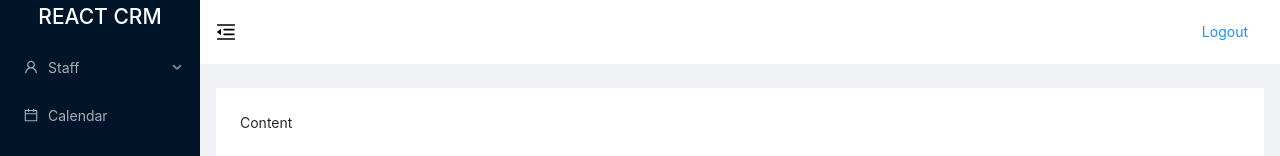
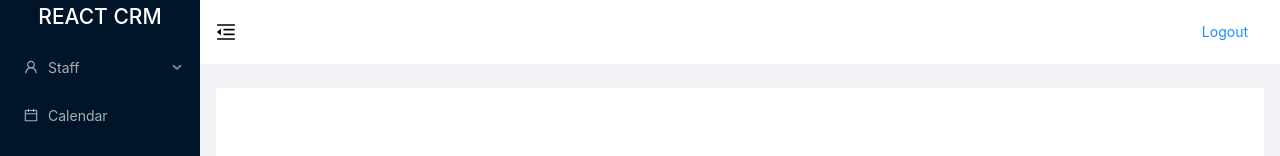
Before and after one commit to undind/crm-react, a React (Create React App) app: page /home in a window 1280 px wide. Shown: the top 156 px of the page. Built offline with nearby package versions, Linux system fonts and the light colour scheme.

Commit message:
Created new components, added some props

```diff
--- /dev/null
+++ b/src/components/Content/index.tsx
@@ -0,0 +1,21 @@
+import React, { FC } from 'react';
+import { Layout } from 'antd';
+
+const { Content } = Layout;
+
+const ContentApp: FC = ({ children }) => {
+    return (
+        <Content
+            className="site-layout-background"
+            style={{
+                margin: '24px 16px',
+                padding: 24,
+                minHeight: 280
+            }}
+        >
+            {children}
+        </Content>
+    );
+};
+
+export default ContentApp;
--- /dev/null
+++ b/src/components/Header/index.tsx
@@ -0,0 +1,26 @@
+import React, { FC } from 'react';
+import { Layout, Button } from 'antd';
+import { MenuUnfoldOutlined, MenuFoldOutlined } from '@ant-design/icons';
+
+const { Header } = Layout;
+
+type HeaderTypes = {
+    collapsed: boolean;
+    toggle: () => void;
+};
+
+const HeaderApp: FC<HeaderTypes> = ({ collapsed, toggle }) => {
+    return (
+        <Header className="site-layout-background sidebar__header" style={{ padding: 0 }}>
+            {React.createElement(collapsed ? MenuUnfoldOutlined : MenuFoldOutlined, {
+                className: 'trigger',
+                onClick: toggle
+            })}
+            <Button type="link" className="sidebar__logout">
+                Logout
+            </Button>
+        </Header>
+    );
+};
+
+export default HeaderApp;
--- /dev/null
+++ b/src/components/Section/index.tsx
@@ -0,0 +1,8 @@
+import React, { FC } from 'react';
+import { Layout } from 'antd';
+
+const Section: FC = ({ children }) => {
+    return <Layout style={{ minHeight: '100vh' }}>{children}</Layout>;
+};
+
+export default Section;
--- a/src/components/Sidebar/index.tsx
+++ b/src/components/Sidebar/index.tsx
@@ -1,28 +1,36 @@
-import "./_sidebar.scss";
-import React, { useState } from "react";
-import { Layout, Menu, Button } from "antd";
+import './_sidebar.scss';
+import React, { FC } from 'react';
+import { Layout, Menu } from 'antd';
 import {
-  MenuUnfoldOutlined,
-  MenuFoldOutlined,
     UserOutlined,
     CalendarOutlined
-} from "@ant-design/icons";
+} from '@ant-design/icons';
 
-const { Header, Content, Sider } = Layout;
+const { Sider } = Layout;
 const { SubMenu } = Menu;
 
-const Home = () => {
-  const [collapsed, setCollapsed] = useState(false);
+type SidebarTypes = {
+    collapsed: boolean
+}
 
-  const toggle = () => setCollapsed(!collapsed);
-
+const Sidebar: FC<SidebarTypes> = ({ collapsed }) => {
     return (
-    <Layout style={{ minHeight: "100vh" }}>
-      <Sider trigger={null} collapsible collapsed={collapsed}>
+        <Sider
+            trigger={null}
+            collapsible
+            collapsed={collapsed}
+            style={{
+                overflow: 'auto',
+                height: '100vh',
+                position: 'sticky',
+                top: 0,
+                left: 0
+            }}
+        >
             <div className="logo">
                 <h2>REACT CRM</h2>
             </div>
-        <Menu theme="dark" defaultSelectedKeys={["1"]} mode="inline">
+            <Menu theme="dark" defaultSelectedKeys={['1']} mode="inline">
                 <SubMenu
                     key="sub1"
                     title={
@@ -54,27 +62,7 @@ const Home = () => {
                 <Menu.Item key="9"></Menu.Item>
             </Menu>
         </Sider>
-      <Layout className="site-layout">
-        <Header className="site-layout-background sidebar__header" style={{ padding: 0 }}>
-          {React.createElement(collapsed ? MenuUnfoldOutlined : MenuFoldOutlined, {
-            className: "trigger",
-            onClick: toggle
-          })}
-          <Button type="link" className='sidebar__logout'>Logout</Button>
-        </Header>
-        <Content
-          className="site-layout-background"
-          style={{
-            margin: "24px 16px",
-            padding: 24,
-            minHeight: 280
-          }}
-        >
-          Content
-        </Content>
-      </Layout>
-    </Layout>
     );
 };
 
-export default Home;
+export default Sidebar;
--- /dev/null
+++ b/src/components/index.ts
@@ -0,0 +1,4 @@
+export { default as Sidebar } from './Sidebar';
+export { default as Section } from './Section';
+export { default as HeaderApp } from './Header';
+export { default as ContentApp } from './Content';
--- a/src/pages/Home/index.tsx
+++ b/src/pages/Home/index.tsx
@@ -1,9 +1,27 @@
-import React from 'react';
+import React, { FC, useState } from 'react';
+import { Route, Switch } from 'react-router-dom';
+import { Layout } from 'antd';
 
-import Sidebar from '../../components/Sidebar';
+import { Sidebar, Section, HeaderApp, ContentApp } from '../../components';
 
-const Home = () => {
-  return <Sidebar></Sidebar>
-}
+const Home: FC = () => {
+    const [collapsed, setCollapsed] = useState(false);
+
+    const toggle = () => setCollapsed(!collapsed);
+
+    return (
+        <Section>
+            <Sidebar collapsed={collapsed} />
+            <Layout className="site-layout">
+                <HeaderApp toggle={toggle} collapsed={collapsed} />
+                <ContentApp>
+                    <Switch>
+                        <Route />
+                    </Switch>
+                </ContentApp>
+            </Layout>
+        </Section>
+    );
+};
 
 export default Home;
--- a/src/pages/Signin/index.tsx
+++ b/src/pages/Signin/index.tsx
@@ -1,10 +1,10 @@
-import React from 'react';
+import React, { FC } from 'react';
 import { Link } from 'react-router-dom';
 import { Form, Input, Button } from 'antd';
 
 import { generateFormFields } from '../../services/helpers';
 
-const Signin = () => {
+const Signin: FC = () => {
     return (
         <div className='form-page'>
             <h1>Sign In</h1>
--- a/src/pages/Signup/index.tsx
+++ b/src/pages/Signup/index.tsx
@@ -1,10 +1,10 @@
-import React from 'react';
+import React, { FC } from 'react';
 import { Link } from 'react-router-dom';
 import { Form, Input, Button } from 'antd';
 
 import { generateFormFields } from '../../services/helpers';
 
-const Signup = () => {
+const Signup: FC = () => {
     return (
         <div className='form-page'>
             <h1>Sign Up</h1>
```
Also changed, not shown: src/App.tsx (+4 -4 lines). Lines whose indentation alone changed are shown as unchanged.
